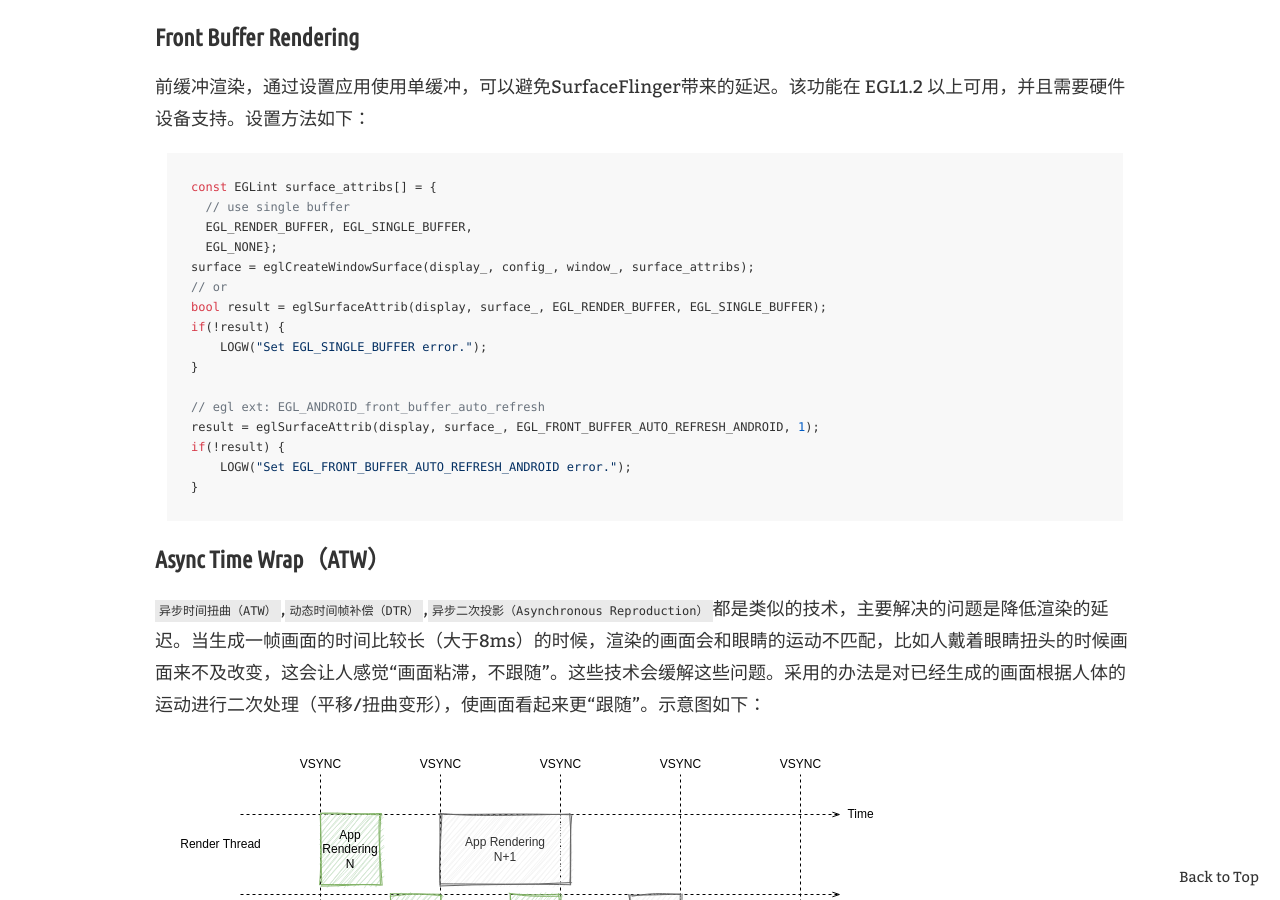
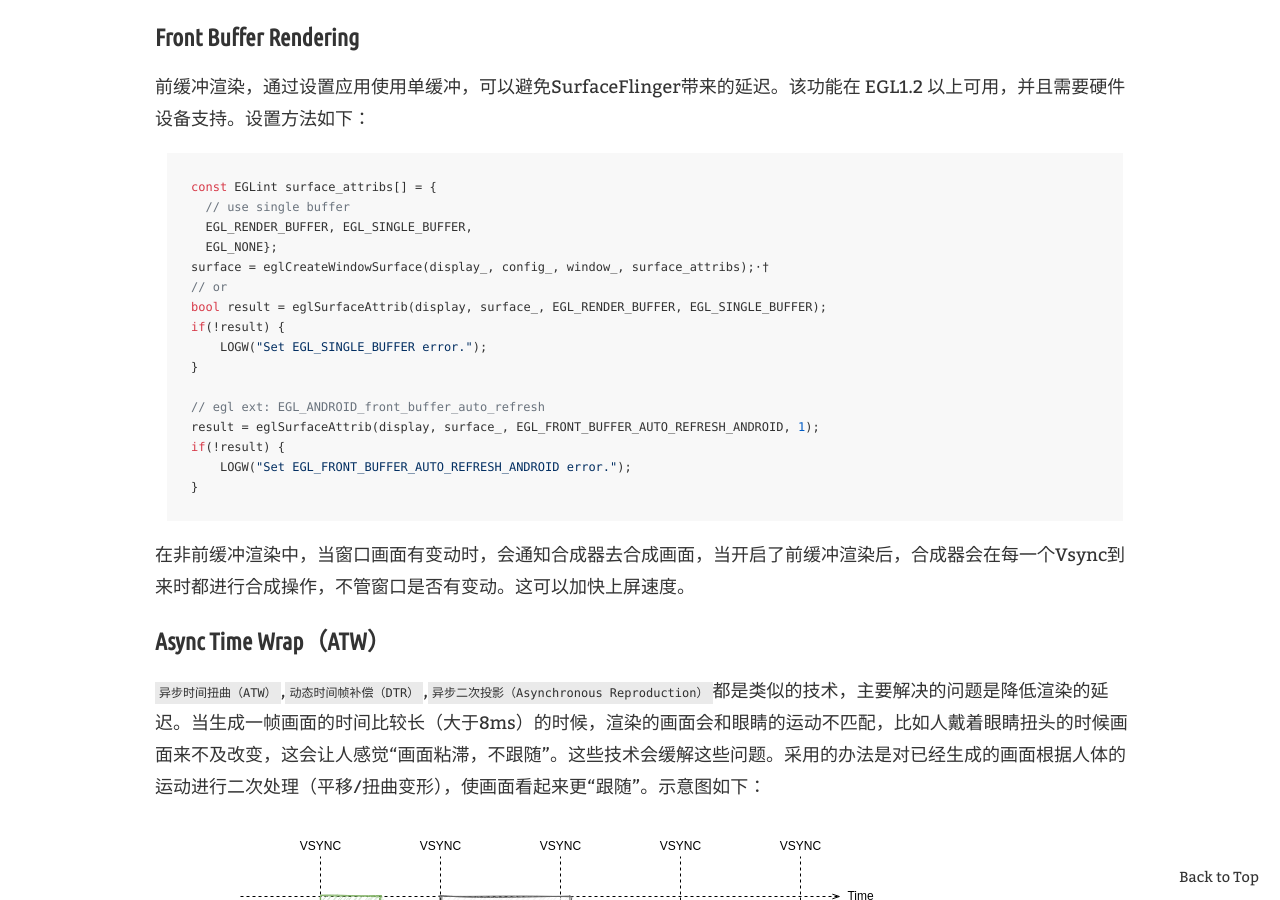
Before and after one commit to keyou/keyou.github.io, a Jekyll site: the page built from _posts/2021-03-09-xr-introduction.md, in a window 1280 px wide and 900 px high, scrolled down 2759 px. Built offline with Jekyll 4.4.1, drawn with Linux system fonts in a browser that asks for light colours; our own code applies the rules of GitHub Pages for plain Markdown files; comment, search, counter and statistics services are not loaded.

Commit message:
update: xr introduction

````diff
--- a/_posts/2021-03-09-xr-introduction.md
+++ b/_posts/2021-03-09-xr-introduction.md
@@ -56,7 +56,7 @@ const EGLint surface_attribs[] = {
   // use single buffer
   EGL_RENDER_BUFFER, EGL_SINGLE_BUFFER,
   EGL_NONE};
-surface = eglCreateWindowSurface(display_, config_, window_, surface_attribs);
+surface = eglCreateWindowSurface(display_, config_, window_, surface_attribs);·†
 // or
 bool result = eglSurfaceAttrib(display, surface_, EGL_RENDER_BUFFER, EGL_SINGLE_BUFFER);
 if(!result) {
@@ -69,6 +69,8 @@ if(!result) {
     LOGW("Set EGL_FRONT_BUFFER_AUTO_REFRESH_ANDROID error.");
 }
 ```
+
+在非前缓冲渲染中，当窗口画面有变动时，会通知合成器去合成画面，当开启了前缓冲渲染后，合成器会在每一个Vsync到来时都进行合成操作，不管窗口是否有变动。这可以加快上屏速度。
 
 ### Async Time Wrap（ATW）
 
````
